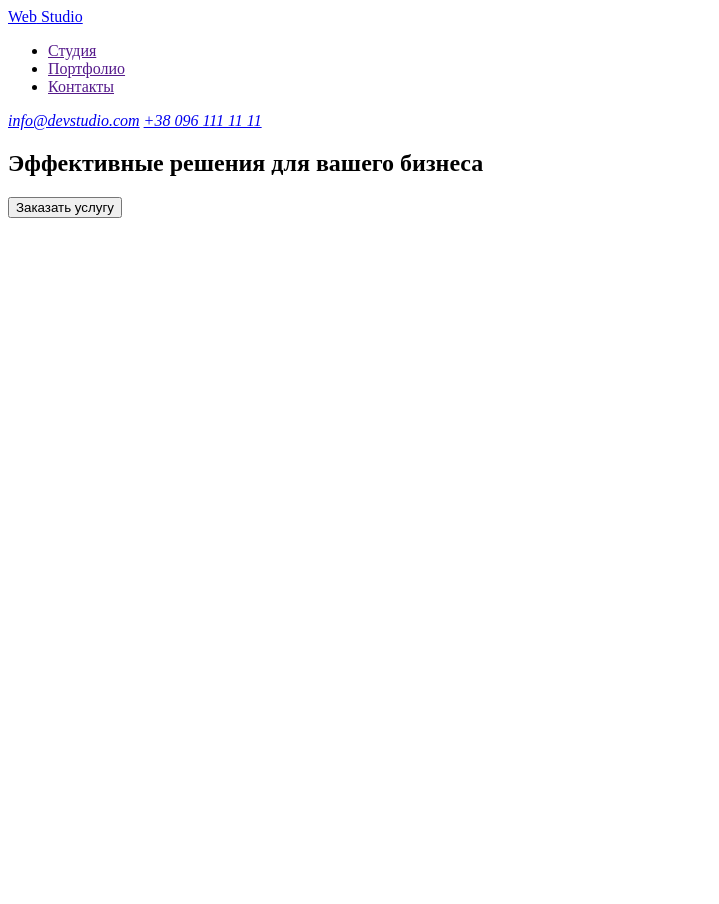
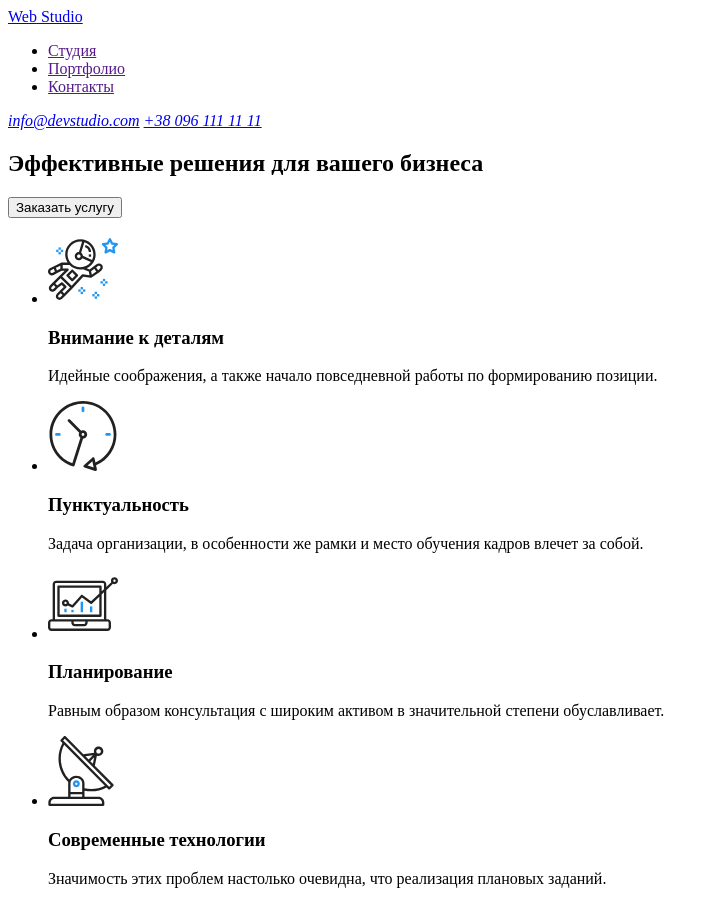
Before and after one commit to FortuneFame/goit-markup-hw-01, a plain HTML site: page index.html in a window 1280 px wide. Shown: the whole page, without its empty margins (0-719 px from the left). Before the commit the page ends 800 px from the top, so only its background shows below. Drawn offline with Linux system fonts and the light colour scheme.

Commit message:
Добавляет контент и картинки секции о нас

```diff
--- a/index.html
+++ b/index.html
@@ -30,6 +30,32 @@
             <h1>Эффективные решения для вашего бизнеса</h1>
             <button>Заказать услугу</button>
         </section>
+        <!-- О нас -->
+        <section>
+            <h2 hidden>О нас</h2>
+            <ul>
+                <li>
+                    <img src="./images/about_us/about_us_1.svg" alt="">
+                    <h3>Внимание к деталям</h3>
+                    <p>Идейные соображения, а также начало повседневной работы по формированию позиции.</p>
+                </li>
+                <li>
+                    <img src="./images/about_us/about_us_2.svg" alt="">
+                    <h3>Пунктуальность</h3>
+                    <p>Задача организации, в особенности же рамки и место обучения кадров влечет за собой.</p>
+                </li>
+                <li>
+                    <img src="./images/about_us/about_us_3.svg" alt="">
+                    <h3>Планирование</h3>
+                    <p>Равным образом консультация с широким активом в значительной степени обуславливает.</p>
+                </li>
+                <li>
+                    <img src="./images/about_us/about_us_4.svg" alt="">
+                    <h3>Современные технологии</h3>
+                    <p>Значимость этих проблем настолько очевидна, что реализация плановых заданий.</p>
+                </li>
+            </ul>
+        </section>
     </main>
     <footer></footer>
 </body>
```
Also changed, not shown: images/about_us/about_us_1.svg (added), images/about_us/about_us_2.svg (added), images/about_us/about_us_3.svg (added), images/about_us/about_us_4.svg (added).
